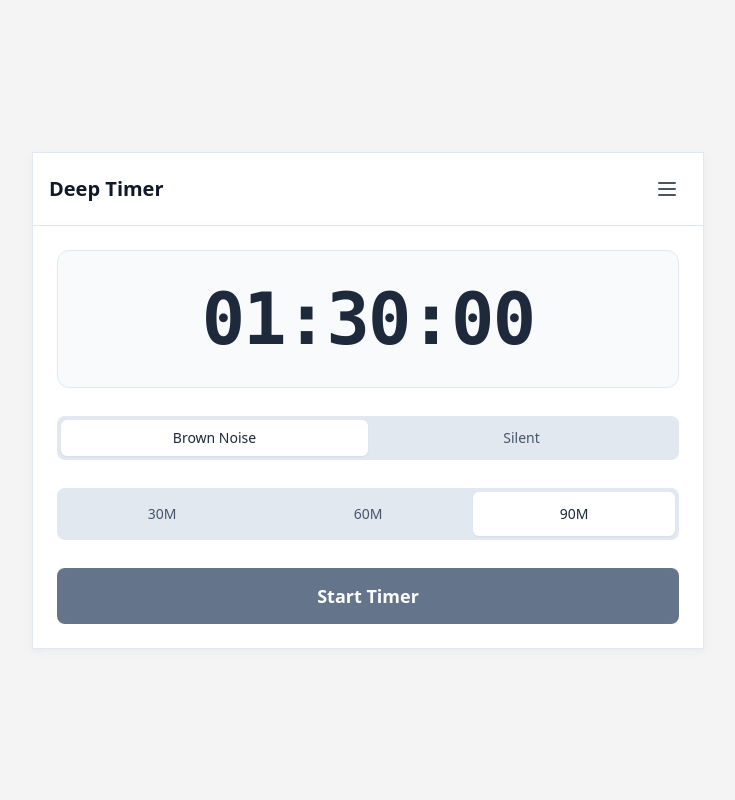
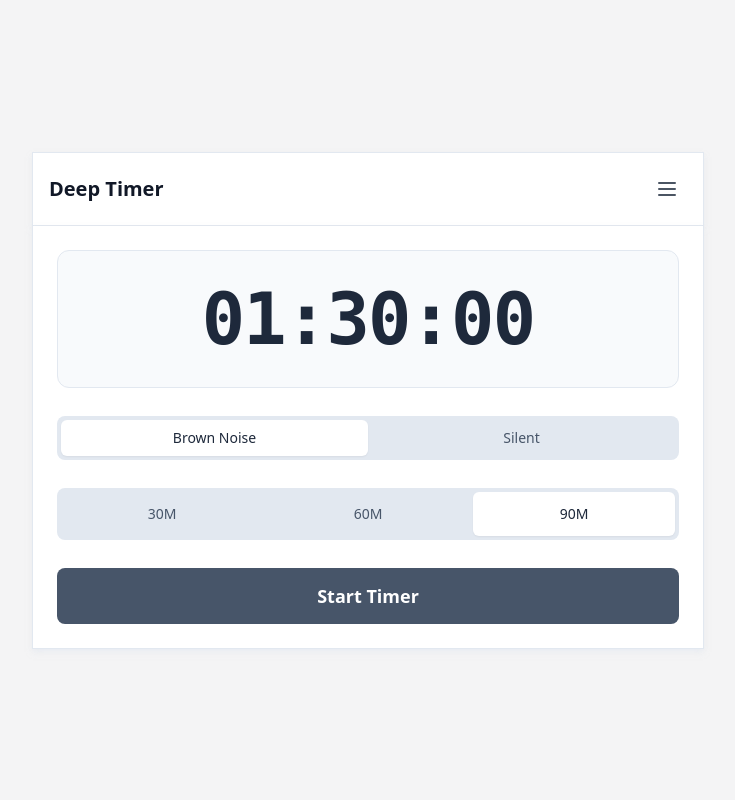
Before and after one commit to josh-may/timer-bud, a Next.js app: page / in a window 1280 px wide. Shown: the top 800 px of the page, without its empty margins (272-1007 px from the left). Built offline with nearby package versions, Linux system fonts and the light colour scheme; no server answers.

Commit message:
lazy commit

```diff
--- a/pages/[duration].js
+++ b/pages/[duration].js
@@ -499,10 +499,10 @@ export default function DynamicTimer({ timerData }) {
                       isRunning
                         ? isDarkMode
                           ? "bg-zinc-700 hover:bg-zinc-600 text-white"
-                          : "bg-slate-500 hover:bg-slate-600 text-white"
+                          : "bg-slate-600 hover:bg-slate-700 text-white"
                         : isDarkMode
                         ? "bg-zinc-700 hover:bg-zinc-600 text-white "
-                        : "bg-slate-500 hover:bg-slate-600 text-white "
+                        : "bg-slate-600 hover:bg-slate-700 text-white "
                     }`}
                   >
                     {isRunning ? "Pause" : "Start Timer"}
--- a/pages/index.js
+++ b/pages/index.js
@@ -407,7 +407,7 @@ export default function Home() {
                                 : "bg-white text-slate-800 shadow-sm"
                               : isDarkMode
                               ? "text-zinc-400 hover:text-white"
-                              : "text-slate-600 hover:text-slate-800"
+                              : "text-slate-600 hover:text-slate-700"
                           } disabled:opacity-50 disabled:cursor-not-allowed`}
                         >
                           {minutes}M
@@ -429,10 +429,10 @@ export default function Home() {
                       isRunning
                         ? isDarkMode
                           ? "bg-zinc-700 hover:bg-zinc-600 text-white"
-                          : "bg-slate-500 hover:bg-slate-600 text-white"
+                          : "bg-slate-600 hover:bg-slate-700 text-white"
                         : isDarkMode
                         ? "bg-zinc-700 hover:bg-zinc-600 text-white "
-                        : "bg-slate-500 hover:bg-slate-600 text-white "
+                        : "bg-slate-600 hover:bg-slate-700 text-white "
                     }`}
                   >
                     {isRunning ? "Pause" : "Start Timer"}
```
